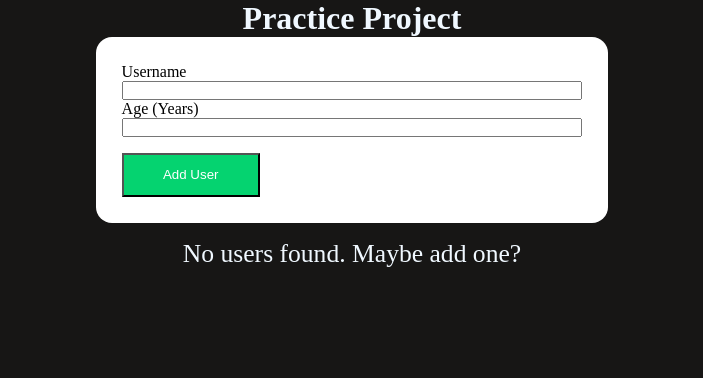
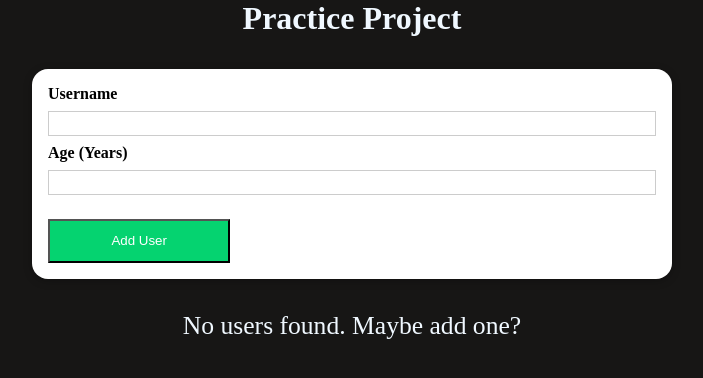
Before and after one commit to Theodoric-Graham/practice-project-1, a React (Create React App) app: page / in a window 1280 px wide. Shown: the top 378 px of the page, without its empty margins (288-991 px from the left). Built offline with nearby package versions, Linux system fonts and the light colour scheme.

Commit message:
adding a reusable card component

```diff
--- a/src/App.css
+++ b/src/App.css
@@ -15,17 +15,6 @@
 
 label {
   color: #000;
-}
-
-.input-container {
-  border-radius: 1rem;
-  padding: 1.6rem;
-  background-color: white;
-  display: flex;
-  width: 40%;
-  margin: auto;
-  justify-content: center;
-  flex-direction: column;
 }
 
 .input-list-container {
--- a/src/App.js
+++ b/src/App.js
@@ -41,8 +41,8 @@
   }
 
   return (
-    <div className={`App `}>
-      <div className={`${err ? "is-blurred" : ""}`}>
+    <div>
+      <div>
         <h1>Practice Project </h1>
         <Input onAddInfo={addInfoHandler} error={errorCheck} />
         {content}
--- /dev/null
+++ b/src/components/UI/Card.js
@@ -0,0 +1,9 @@
+import classes from "./Card.module.css";
+
+const Card = (props) => {
+  return (
+    <div className={`${classes.card} ${props.className}`}>{props.children}</div>
+  );
+};
+
+export default Card;
--- /dev/null
+++ b/src/components/UI/Card.module.css
@@ -0,0 +1,5 @@
+.card {
+  background: white;
+  box-shadow: 0 2px 8px rgba(0, 0, 0, 0.26);
+  border-radius: 1rem;
+}
--- a/src/components/Users/AddUser.js
+++ b/src/components/Users/AddUser.js
@@ -1,4 +1,6 @@
 import React, { useState } from "react";
+import Card from "../UI/Card";
+import classes from "./AddUser.module.css";
 
 const AddUser = (props) => {
   const [enteredUsername, setEnteredUsername] = useState("");
@@ -41,13 +43,15 @@
   };
 
   return (
-    <form className="input-container" onSubmit={addUserHandler}>
+    <Card className={classes.input}>
+      <form onSubmit={addUserHandler}>
         <label htmlFor="username">Username</label>
         <input id="username" type="text" />
         <label htmlFor="age">Age (Years)</label>
         <input id="age" type="number" />
         <button type="submit">Add User</button>
       </form>
+    </Card>
   );
 
   // ****** MY WAY *******
--- /dev/null
+++ b/src/components/Users/AddUser.module.css
@@ -0,0 +1,26 @@
+.input {
+  margin: 2rem auto;
+  padding: 1rem;
+  width: 90%;
+  max-width: 40rem;
+}
+
+.input label {
+  display: block;
+  font-weight: bold;
+  margin-bottom: 0.5rem;
+}
+
+.input input {
+  font: inherit;
+  display: block;
+  width: 100%;
+  border: 1px solid #ccc;
+  padding: 0.15rem;
+  margin-bottom: 0.5rem;
+}
+
+.input input:focus {
+  outline: none;
+  border-color: #4f005f;
+}
```
Lines whose indentation alone changed are shown as unchanged.
